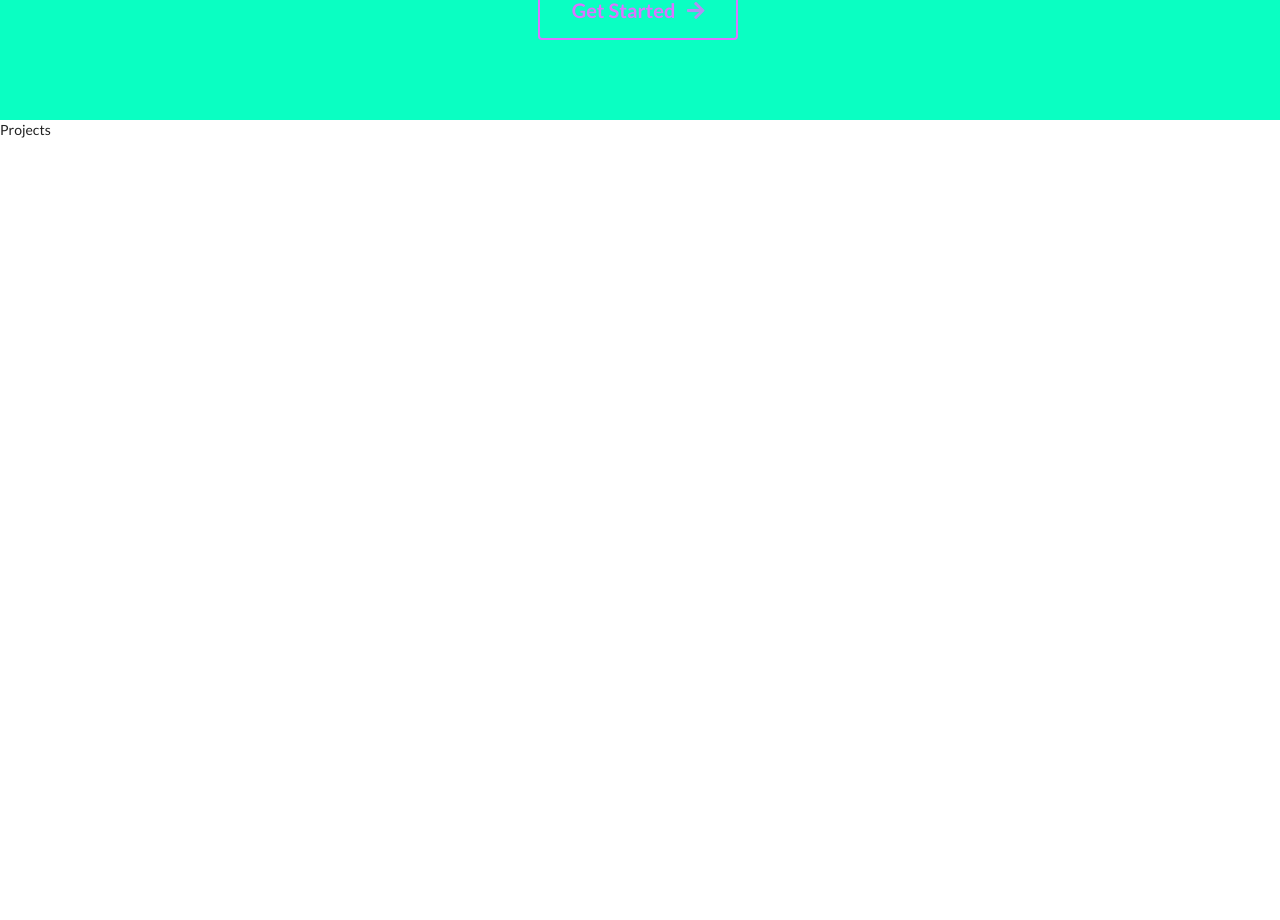
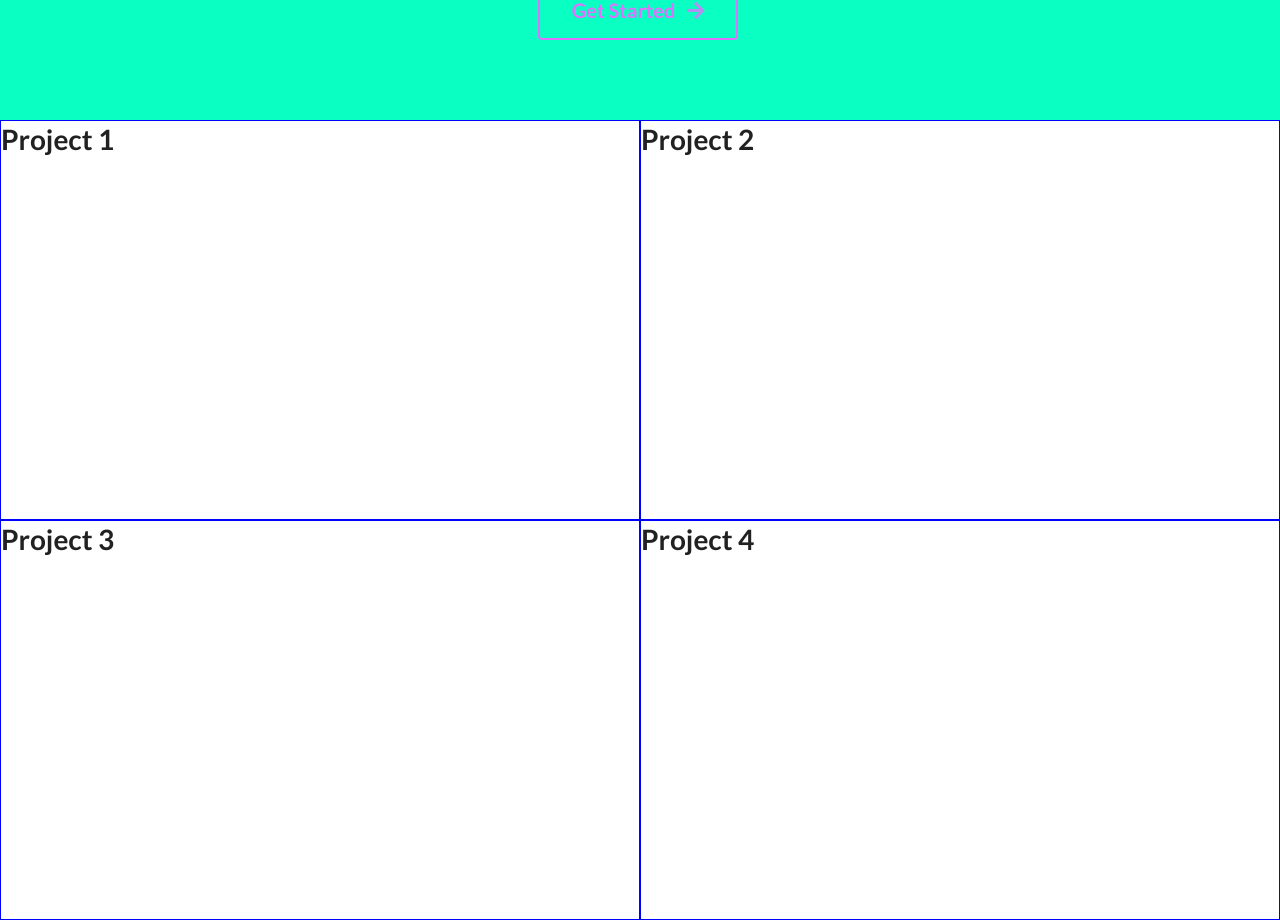
Before and after one commit to samueltrahan/web-react-ambition, a React (Create React App) app: page / in a window 1280 px wide. Shown: the part 360-1280 px from the top of the page. Before the commit the page ends 800 px from the top, so only its background shows below. Built offline with nearby package versions, Linux system fonts and the light colour scheme.

Commit message:
display section instead and some styling

```diff
--- a/public/index.html
+++ b/public/index.html
@@ -20,6 +20,7 @@
       rel="stylesheet"
       href="https://cdnjs.cloudflare.com/ajax/libs/semantic-ui/2.4.1/semantic.min.css"
     />
+    <link href="https://fonts.googleapis.com/css2?family=Anton&family=Audiowide&family=Bangers&family=Kaushan+Script&family=Monoton&display=swap" rel="stylesheet">
     <!--
       Notice the use of %PUBLIC_URL% in the tags above.
       It will be replaced with the URL of the `public` folder during the build.
--- a/src/App.js
+++ b/src/App.js
@@ -1,7 +1,7 @@
 import React from 'react';
 import Landing from './components/Banner/Banner';
 import Header from './components/Header/Header';
-import Projects from './components/Projects/Projects';
+import Display from './components/Projects/Display';
 import './App.css';
 
 export default function App() {
@@ -9,7 +9,7 @@
     <div>
       <Header />
       <Landing />
-      <Projects />
+      <Display />
     </div>
   )
 }
--- a/src/components/Banner/Banner.css
+++ b/src/components/Banner/Banner.css
@@ -1,4 +1,4 @@
-section {
+.major {
   background-color: #0affc2;
   height: 400px;
 }
@@ -17,7 +17,7 @@
 
 .ambition {
   text-align: center;
-  font-family: 'Monoton', cursive;
+  font-family: 'Audiowide', cursive;
   font-size: 70px;
 }
 
--- /dev/null
+++ b/src/components/Projects/Display.css
@@ -0,0 +1,23 @@
+.minor {
+  display: grid;
+  grid-template-columns: 1fr 1fr;
+  grid-template-rows: 1fr 1fr;
+}
+
+.idea-1 {
+  height: 400px;
+  border: 1px solid blue
+}
+
+.idea-2 {
+  height: 400px;
+  border: 1px solid blue;
+}
+.idea-3 {
+  height: 400px;
+  border: 1px solid blue;
+}
+.idea-4 {
+  height: 400px;
+  border: 1px solid blue;
+}
--- /dev/null
+++ b/src/components/Projects/Display.js
@@ -0,0 +1,29 @@
+import React from 'react'
+import './Display.css'
+
+export default function Display() {
+  return (
+    <div className="minor">
+      <section className="idea">
+        <div className="idea-1">
+          <h1>Project 1</h1>
+        </div>
+      </section>
+      <section className="idea">
+        <div className="idea-2">
+          <h1>Project 2</h1>
+        </div>
+      </section>
+      <section className="idea">
+        <div className="idea-3">
+          <h1>Project 3</h1>
+        </div>
+      </section>
+      <section className="idea">
+        <div className="idea-4">
+          <h1>Project 4</h1>
+        </div>
+      </section>
+    </div>
+  )
+}
--- a/src/components/Projects/Projects.js
+++ /dev/null
@@ -1,10 +0,0 @@
-import React from 'react'
-import './Projects.css'
-
-export default function Projects() {
-  return (
-    <div>
-      Projects
-    </div>
-  )
-}
```
Also changed, not shown: src/components/Projects/Projects.css (deleted).
